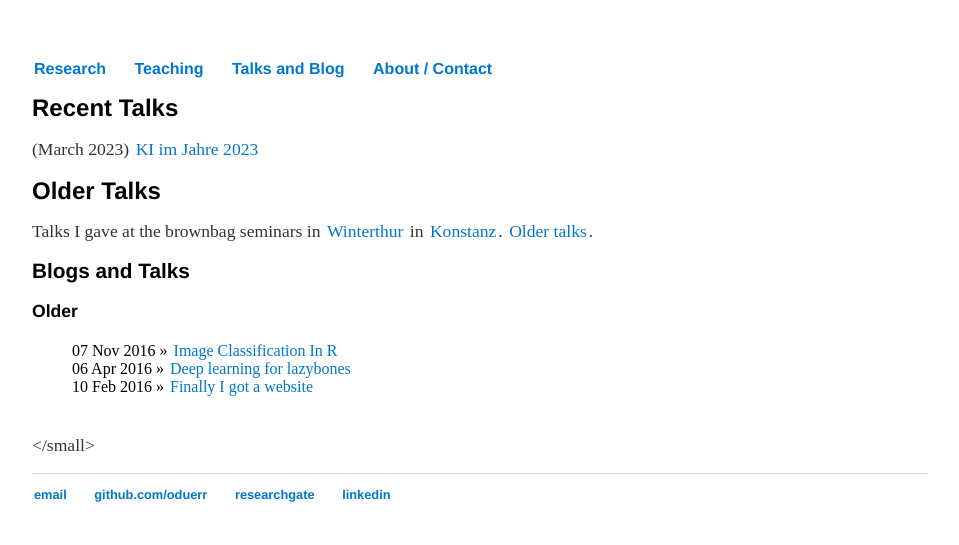
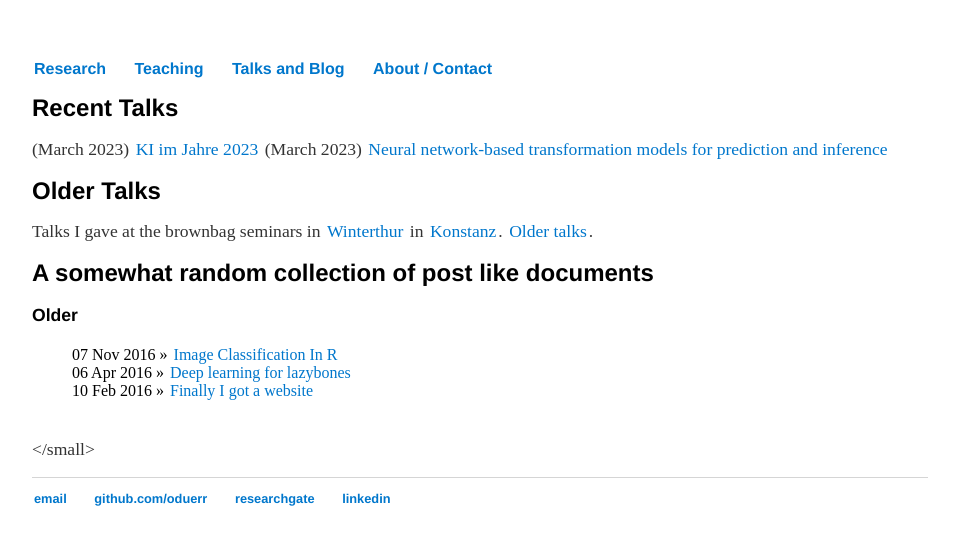
Before and after one commit to oduerr/oduerr.github.io, a Jekyll site: the page built from blogs/index.md, in a window 1280 px wide. Shown: the top 545 px of the page, without its empty margins (160-1119 px from the left). Built offline with Jekyll 4.4.1, drawn with Linux system fonts in a browser that asks for light colours.

Commit message:
Added some talks

```diff
--- a/blogs/index.md
+++ b/blogs/index.md
@@ -6,13 +6,13 @@ author: "Oliver Dürr"
 # Recent Talks
 
 (March 2023) [KI im Jahre 2023](https://oduerr.github.io/talks/ki_2023.html)
+(March 2023) [Neural network-based transformation models for prediction and inference](https://www.dropbox.com/s/jf0gxpmm99fuucx/kneib_OD_BS.pdf?dl=0)
 
 # Older Talks
 Talks I gave at the brownbag seminars in [Winterthur](https://tensorchiefs.github.io/bbs/) in [Konstanz](https://ioskn.github.io/bbs/).
 [Older talks](https://github.com/oduerr/blogs/old_talks.html).
 
-
-<h2>{{ page.title }}</h2>
+# A somewhat random collection of post like documents
 
 <h3>Older</h3>
 <small>
```
